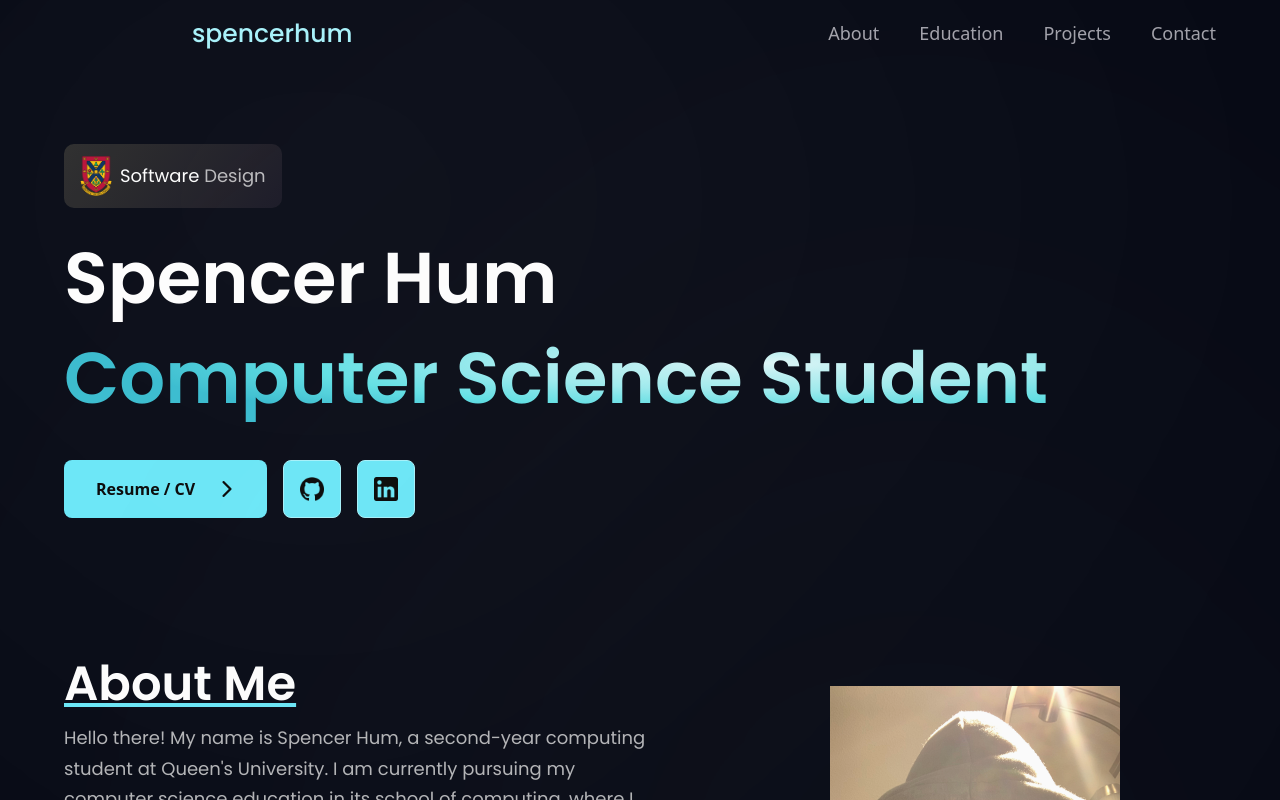
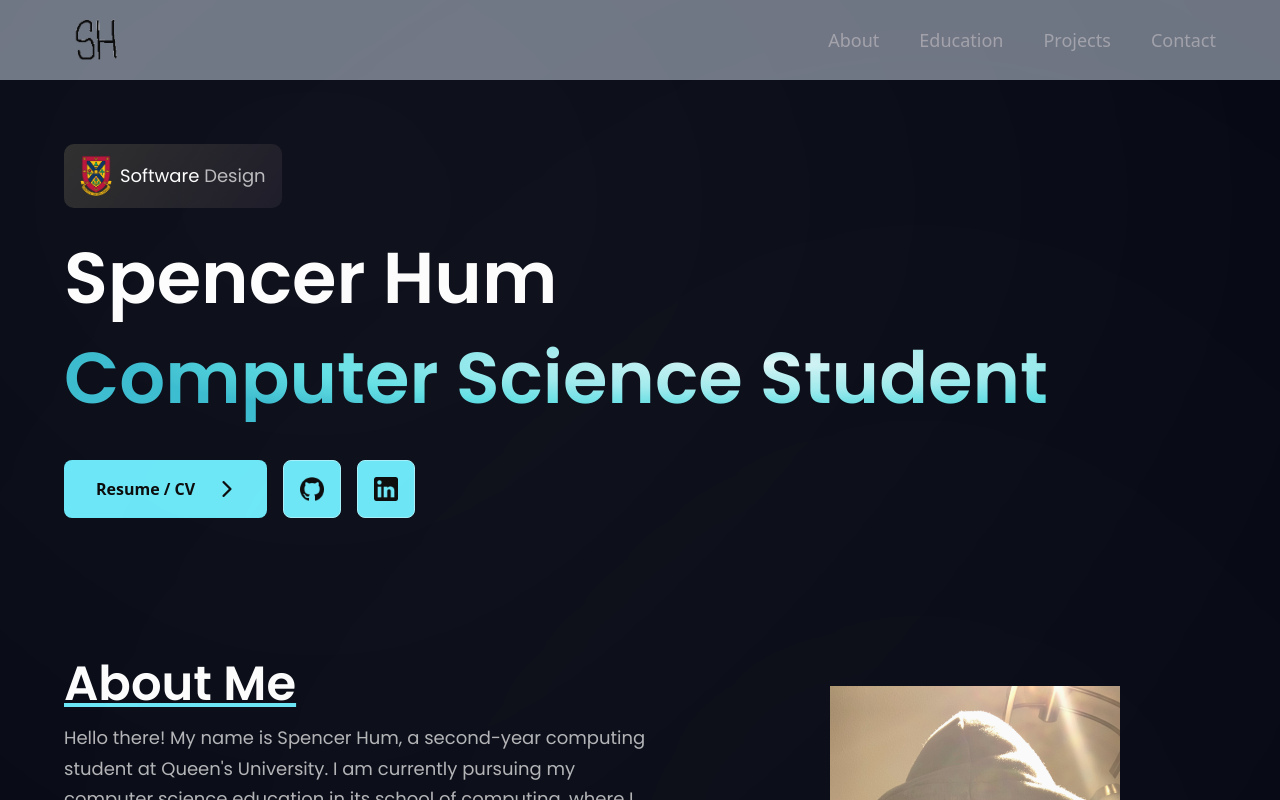
Before and after one commit to spencerhum04/personal-website, a React (Vite) app: page / in a window 1280 px wide. Shown: the top 800 px of the page. Built offline with nearby package versions, Linux system fonts and the light colour scheme.

Commit message:
FIXED TONS OF BUGS WOOOO

```diff
--- a/src/App.jsx
+++ b/src/App.jsx
@@ -7,14 +7,14 @@ import { Navbar, Hero, About, Education, Projects, Contact, Footer } from './com
 const App = () => {
   return (
     <BrowserRouter>
-      <div className="bg-primary w-full overflow-hidden">
-        <div className={`${styles.paddingX} ${styles.flexCenter} fixed`}>
+      <div className="bg-white w-full overflow-hidden">
+        <div className={`${styles.flexCenter} fixed`}>
           <div className={`${styles.boxWidth}`}>
             <Navbar />
           </div>
         </div>
 
-        <div className={`bg-primary ${styles.flexStart}`} style={{ marginTop: '80px' }}>
+        <div className={`bg-primary ${styles.flexStart}`} style={{ marginTop: '10vh' }}>
           <div className={`${styles.boxWidth}`}>
             <Hero />
           </div>
--- a/src/components/Navbar.jsx
+++ b/src/components/Navbar.jsx
@@ -2,7 +2,7 @@ import { useState, useEffect } from 'react'
 import { Link } from 'react-router-dom';
 import styles from '../style';
 
-import { close, menu } from '../assets';
+import { close, menu, spencerlogo } from '../assets';
 import { navLinks } from '../constants';
 
 const Navbar = () => {
@@ -12,43 +12,29 @@ const Navbar = () => {
 
 
     return (
-        <nav className={`${styles.paddingX} w-full flex items-center fixed py-5 top-0 ${scrolled ? "bg-white" : "bg-transparent"}`}>
+        <nav className={`${styles.paddingX} w-full flex items-center fixed py-2 top-0 ${scrolled ? "bg-transparent" : "bg-gray-500"}`}>
 
-            <div className={`${styles.paddingX} w-full flex justify-between mx-auto items-center`}>
+            <div className={`w-full flex justify-between items-center`}>
                 <Link to='/' className='flex items-center gap-2' onClick={() => { setActive(""); window.scrollTo(0, 0);}}>
-                    <span className="text-cyan-200 font-poppins font-medium text-[25px] leading-[23px] px-[0px]">spencerhum</span>
+                    <img src={spencerlogo} className="w-[64px] h-[64px] flex" />
                 </Link>
-
                 <ul className="list-none hidden sm:flex flex-row gap-10">
                     {navLinks.map((nav, index) => (
-                        <li
-                            key={nav.id}
-                            className={`${active == nav.title ? "text-white" : "text-zinc-400"} hover:text-white text-[18px] font-medium cursor-pointer`} onClick={() => setActive(nav.title)}
-                        >
-                            <a href={`#${nav.id}`}>
+                        <li key={nav.id} className={`${active === nav.title ? "text-white" : "text-zinc-400"} hover:text-white text-[18px] font-medium cursor-pointer`} onClick={() => setActive(nav.title)}>
+                            <Link to={`#${nav.id}`} onClick={() => { setActive(""); window.scrollTo(0, 1000);}}>
                                 {nav.title}
-                            </a>
+                            </Link>
                         </li>
                     ))}
                 </ul>
 
                 <div className="sm:hidden flex flex-1 justify-end items-center">
-                    <img
-                    src={toggle ? close : menu}
-                    alt="menu"
-                    className="w-[28px] h-[28px] object-contain cursor-pointer"
-                    onClick={() => setToggle((prev) => !prev)}
-                    />
+                    <img src={toggle ? close : menu} alt="menu" className="w-[28px] h-[28px] object-contain cursor-pointer" onClick={() => setToggle((prev) => !prev)} />
 
-                    <div
-                    className={`${toggle ? 'flex' : 'hidden'} p-6 bg-black-gradient absolute top-20 right-0 mx-4 my-2 min-w-[140px] rounded -xl sidebar`}
-                    >
+                    <div className={`${toggle ? 'flex' : 'hidden'} p-6 bg-black-gradient absolute top-20 right-0 mx-4 my-2 min-w-[140px] rounded -xl sidebar`}>
                         <ul className="list-none flex flex-col justify-end items-center flex-1">
                             {navLinks.map((nav, index) => (
-                                <li
-                                    key={nav.id}
-                                    className={`font-poppins font-normal cursor-pointer text-[16px] ${index === navLinks.length - 1 ? 'mr-0' : 'mb-4'} text-white`}
-                                >
+                                <li key={nav.id} className={`font-poppins font-normal cursor-pointer text-[16px] ${index === navLinks.length - 1 ? 'mr-0' : 'mb-4'} text-white`}>
                                     <a href={`#${nav.id}`}>
                                         {nav.title}
                                     </a>
```
